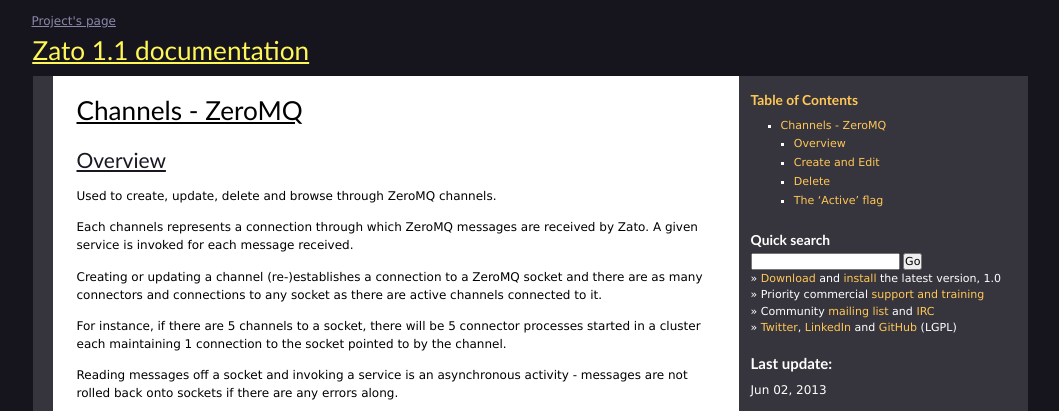
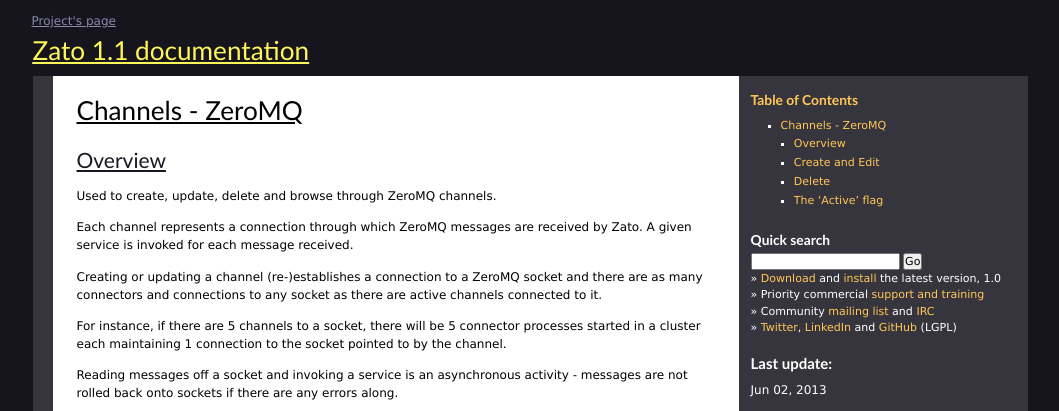
Before and after one commit to rfdiazpr/zato-docs, a Sphinx documentation site: the page built from sphinx/web-admin/channels/zmq.txt, in a window 1280 px wide. Shown: the top 411 px of the page, without its empty margins (110-1169 px from the left). Built offline with Sphinx 7.4.7, drawn with Linux system fonts in a browser that asks for light colours.

Commit message:
Fixed typos

```diff
--- a/sphinx/web-admin/channels/amqp.txt
+++ b/sphinx/web-admin/channels/amqp.txt
@@ -6,7 +6,7 @@
 
 Used to create, update, delete and browse through AMQP channels.
 
-Each channels represents a connection through which AMQP broker messages are
+Each channel represents a connection through which AMQP broker messages are
 received by Zato. A given service is invoked for each message received.
 
 Creating or updating a channel (re-)establishes a connection to an AMQP broker
--- a/sphinx/web-admin/channels/jms-wmq.txt
+++ b/sphinx/web-admin/channels/jms-wmq.txt
@@ -6,7 +6,7 @@
 
 Used to create, update, delete and browse through JMS WebSphere MQ channels.
 
-Each channels represents a connection through which MQ messages are
+Each channel represents a connection through which MQ messages are
 received by Zato. A given service is invoked for each message received.
 
 Creating or updating a channel (re-)establishes a connection to an MQ queue manager
--- a/sphinx/web-admin/channels/plain-http.txt
+++ b/sphinx/web-admin/channels/plain-http.txt
@@ -6,7 +6,7 @@
 
 Used to create, update, delete and browse through plain HTTP channels.
 
-A plain HTTP channels is a means of accepting synchronous HTTP service invocations.
+A plain HTTP channel is a means of accepting synchronous HTTP service invocations.
 Contrary to what :doc:`SOAP channels <./soap>` assume, plain HTTP ones don't except
 the data to be in any particular format, it can be anything that can be
 transfered over HTTP, including JSON, CSV, XML or virtually anything.
--- a/sphinx/web-admin/channels/soap.txt
+++ b/sphinx/web-admin/channels/soap.txt
@@ -6,10 +6,10 @@
 
 Used to create, update, delete and browse through plain SOAP channels.
 
-Unlike :doc:`plain HTTP channel <./soap>` that can accept data in any format,
+Unlike :doc:`plain HTTP channels <./plain-http>` that can accept data in any format,
 SOAP ones expect it always to be a SOAP XML.
 
-* Menu path: Connections -> Channels -> Plain HTTP
+* Menu path: Connections -> Channels -> SOAP
 * Example address: http://localhost:8183/zato/http-soap/?cluster=1&connection=channel&transport=soap
 
 .. image:: /gfx/web-admin/channels/soap.png
--- a/sphinx/web-admin/channels/zmq.txt
+++ b/sphinx/web-admin/channels/zmq.txt
@@ -6,7 +6,7 @@
 
 Used to create, update, delete and browse through ZeroMQ channels.
 
-Each channels represents a connection through which ZeroMQ messages are
+Each channel represents a connection through which ZeroMQ messages are
 received by Zato. A given service is invoked for each message received.
 
 Creating or updating a channel (re-)establishes a connection to a ZeroMQ socket
```
